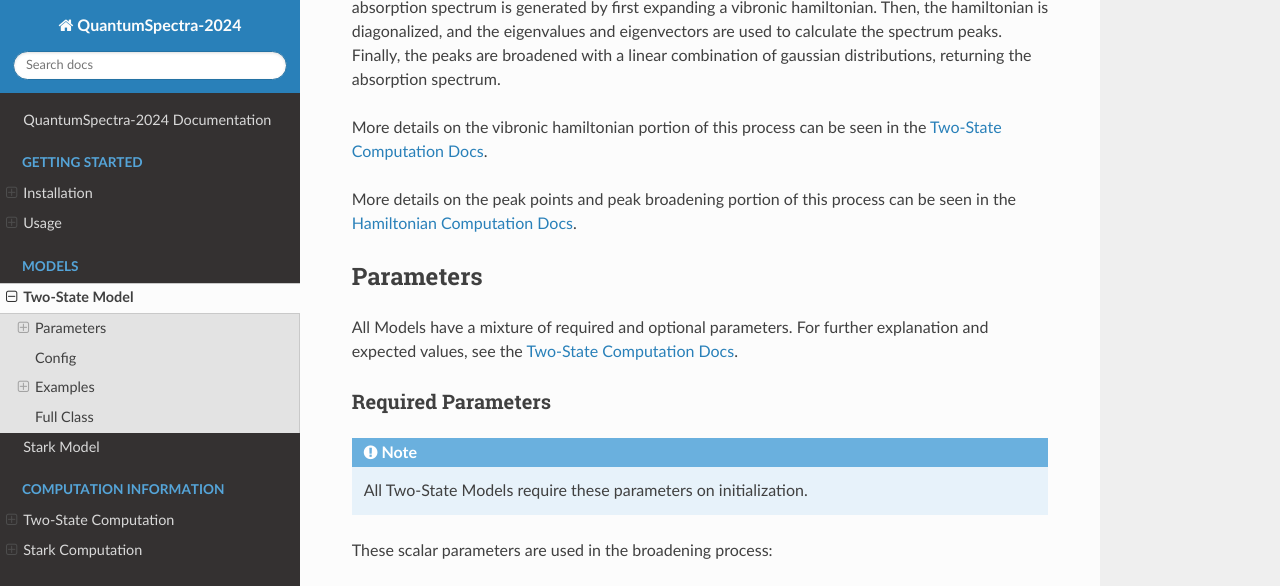
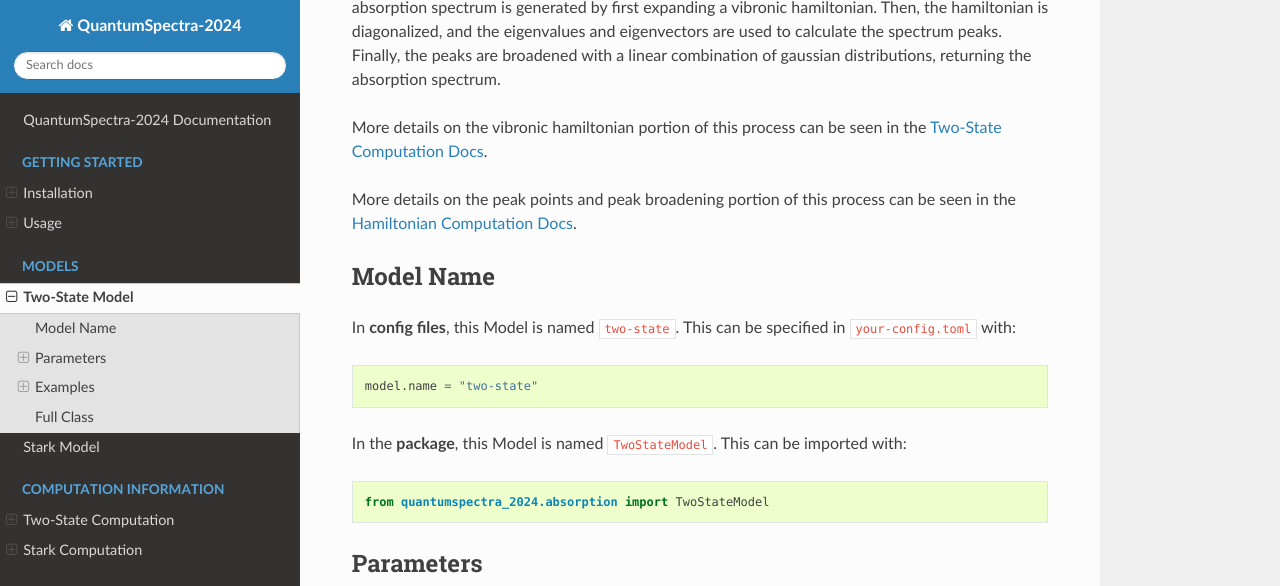
Before and after one commit to benkoppe/QuantumSpectra-2024, a Sphinx documentation site: the page built from docs/source/models/two_state.rst, in a window 1280 px wide and 1400 px high, scrolled down 260 px. Shown: the top 586 px of the window. Built offline with Sphinx 7.4.7 and the Read the Docs theme 2.0.0, drawn with Linux system fonts in a browser that asks for light colours; some of the changed text lies outside the part shown; grey boxes are pictures that could not be loaded.

Commit message:
created model name section

```diff
--- a/docs/source/models/two_state.rst
+++ b/docs/source/models/two_state.rst
@@ -16,6 +16,19 @@
 
 More details on the peak points and peak broadening portion of this process can be seen in the :ref:`Hamiltonian Computation Docs <hamiltonian-model-computation>`.
 
+Model Name
+----------------
+In **config files**, this Model is named ``two-state``. This can be specified in ``your-config.toml`` with:
+
+.. code-block:: toml
+
+    model.name = "two-state"
+
+In the **package**, this Model is named ``TwoStateModel``. This can be imported with:
+
+.. code-block:: python
+
+    from quantumspectra_2024.absorption import TwoStateModel
 
 Parameters
 ----------------
@@ -65,14 +78,6 @@
     TwoStateModel.end_energy
     TwoStateModel.num_points
 
-
-Config
-----------------
-In config files, this Model is named ``two-state``. This can be specified in ``your-config.toml`` with:
-
-.. code-block:: toml
-
-    model.name = "two-state"
 
 Examples
 ----------------
```
